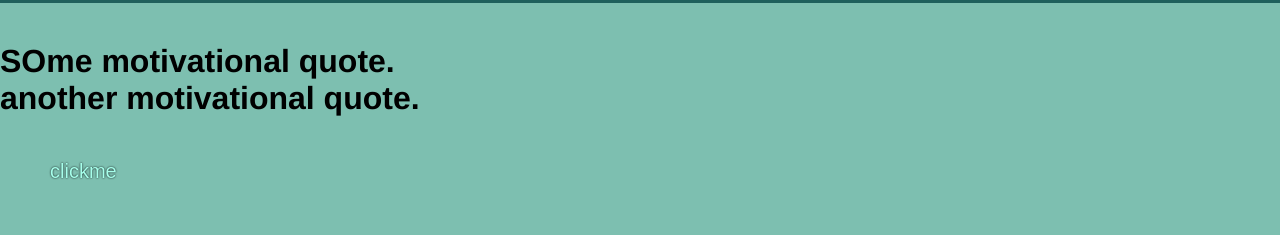
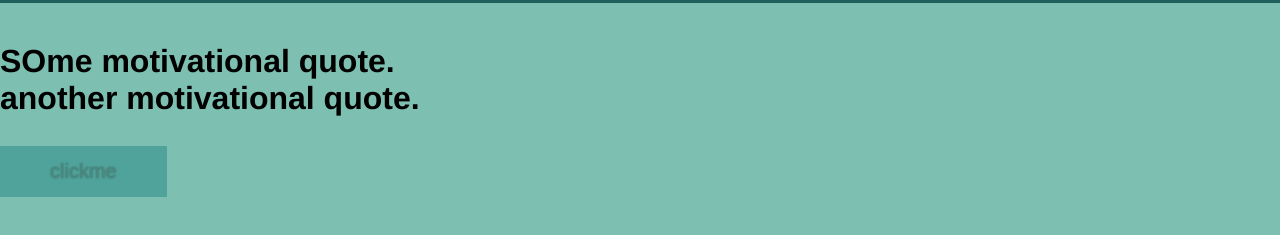
Before and after one commit to AnurajKat/AnurajKat.github.io, a plain HTML site: page welcomepage.html in a window 1280 px wide. Shown: the part 97-332 px from the top of the page. Drawn offline with Linux system fonts and the light colour scheme.

Commit message:
css
added some css for "clickme" button

```diff
--- a/mystyle.css
+++ b/mystyle.css
@@ -221,6 +221,7 @@ div.titlebar{
 .sidenav a:hover, .offcanvas a:focus{
     color:#32C8C5;
 }
+
 .sidenav .closebtn{
     text-align: right;
     position:absolute;
@@ -232,3 +233,36 @@ div.titlebar{
     .sidenav{padding-top:15px;}
     .sidenav a{ font-size:18px;}
 }
+button.openbut{
+    border:none;
+        font-size: 20px;
+        font-family: sans-serif;
+        background-color:#228886 ;
+        opacity:0.5;
+        margin:8px 0;
+        padding:14px 50px;
+        color: #165654;
+        text-shadow: 0px 0px 2px #030808;
+        -webkit-transition: box-shadow 0.2s ease-in-out;
+}
+ .openbut:hover{
+        -webkit-transition: box-shadow 0.2s ease-in-out;
+        background-color: #165654;
+        color: #17DCD5;
+        text-shadow: 0px 0px 2px #030808;
+        box-shadow: 4px 4px 10px #071212;
+        outline:none;
+    }
+    .openbut:active{
+        background-color:#A7FFEB;
+      /*  -webkit-transition: box-shadow 0.2s;*/
+        color:#165654;
+        box-shadow: none;
+        outline:none;
+        text-shadow: 0px 0px 2px #030808;
+    }
+    .openbut:focus{
+       /* box-shadow: none;*/
+        outline:none;
+        text-shadow: 0px 0px 2px #030808;
+    }
--- a/welcomepage.html
+++ b/welcomepage.html
@@ -27,7 +27,7 @@
              </div>
        <p> <span style="float:left"><h1 > SOme motivational quote.<br>
             another motivational quote.</h1></span>
-           <button type="button" onclick="openNav()">clickme</button>
+           <button type="button" class="openbut" onclick="openNav()">clickme</button>
 
       </p>
         </body>
```
